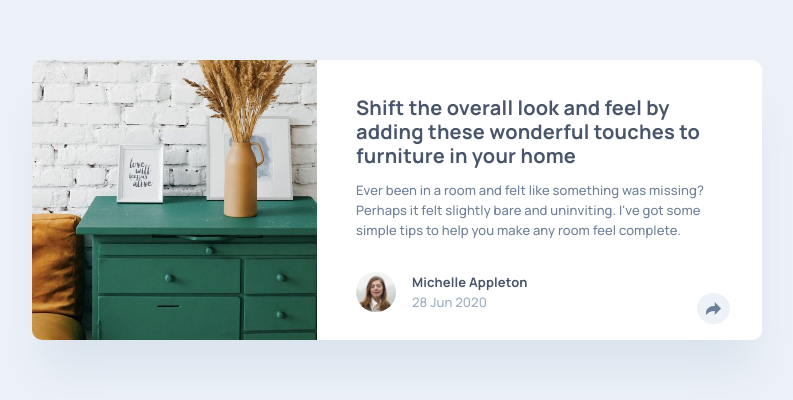
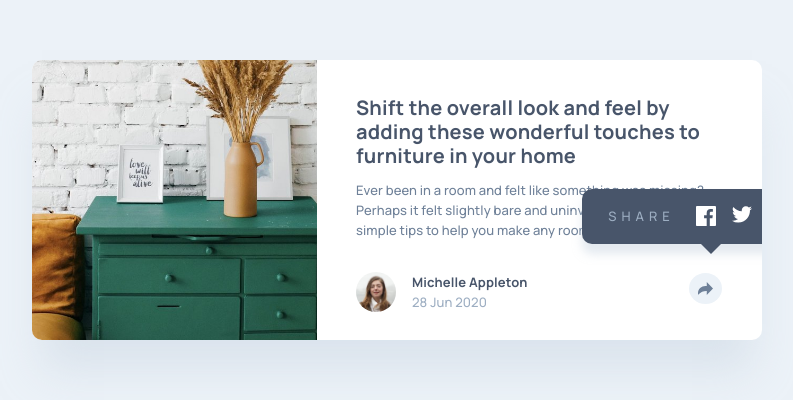
Before and after one commit to dinahbrito/article-preview-component, a plain HTML site: page index.html in a window 1280 px wide. Shown: the part 200-600 px from the top of the page, without its empty margins (243-1036 px from the left). Drawn offline with Linux system fonts and the light colour scheme.

Commit message:
triangle shape

```diff
--- a/styles.css
+++ b/styles.css
@@ -139,6 +139,7 @@ button {
 }
 
 .share-links p {
+    color: #9DAEC2;
     text-transform: uppercase;
     letter-spacing: 5px;
     margin-right: 1.31rem;
@@ -175,4 +176,34 @@ button {
         width: 17.82rem;
     }
 
+    button {
+        bottom: 36px;
+        right: 40px;
+    }
+
+    .share {
+        align-items: center;
+        border-radius: 10px;
+        bottom: 6rem;
+        box-shadow: 0px 10px 10px rgba(201, 213, 225, 0.503415);
+        display: flex;
+        height: 3.44rem;
+        justify-content: center;
+        padding: 0;
+        left: auto;
+        right: -4.25rem;
+        width: 15.5rem;
+        z-index: 10;
+    }
+
+    .share::after{
+        content: '';
+        position: absolute;
+        top: 100%;
+        left: 50%;
+        margin-left: -5px;
+        border-width: 10px;
+        border-style: solid;
+        border-color: hsl(217, 19%, 35%) transparent transparent transparent;
+    }
 }
```
